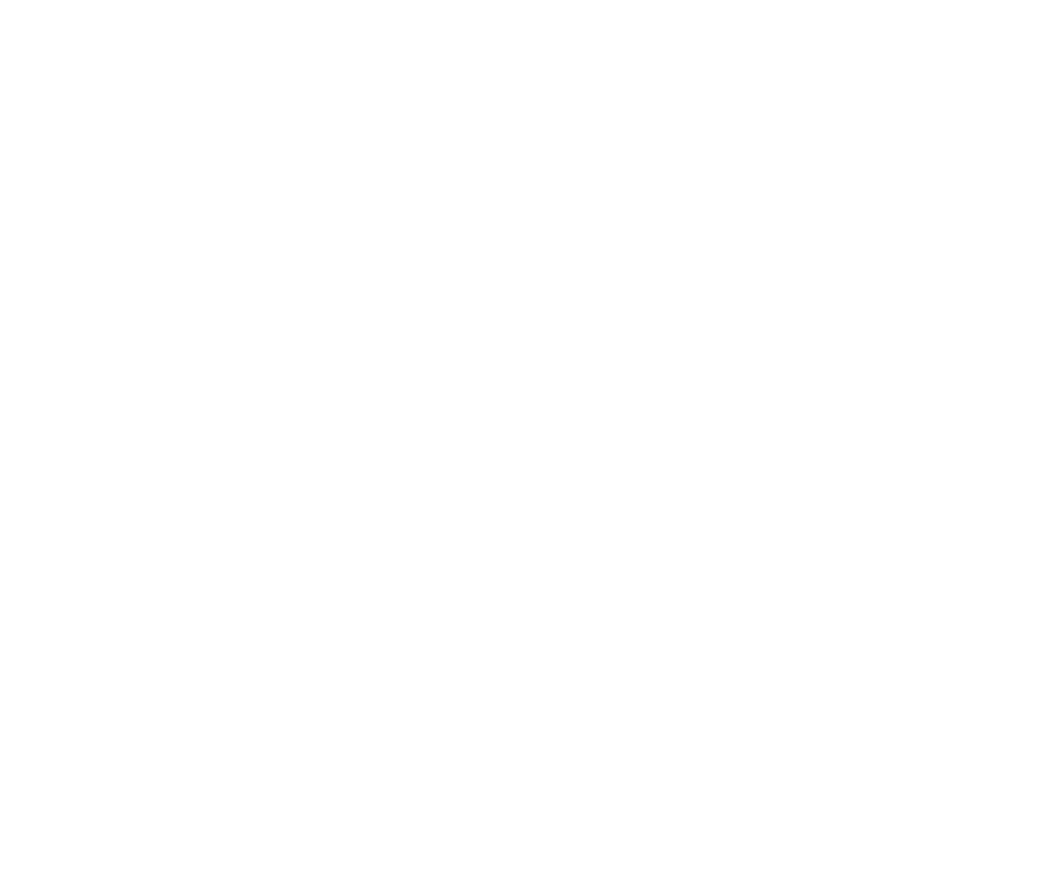
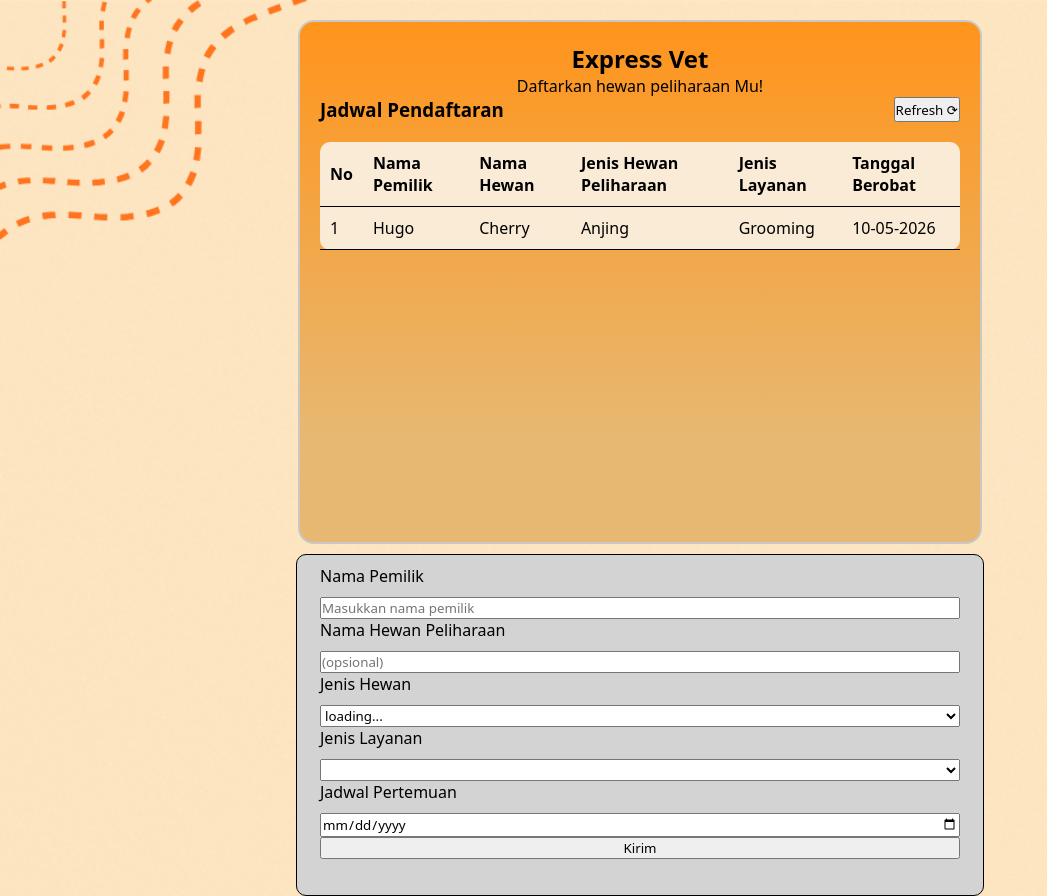
Before and after one commit to Lycheecat/expressvet, a website: page pages/index.html in a window 1280 px wide. Shown: the whole page, without its empty margins (0-1047 px from the left). Before the commit the page ends 800 px from the top, so only its background shows below. Drawn offline with Linux system fonts and the light colour scheme.

Commit message:
second commit :page initiation

```diff
--- a/pages/index.html
+++ b/pages/index.html
@@ -1,11 +1,76 @@
 <!DOCTYPE html>
 <html lang="en">
+
 <head>
     <meta charset="UTF-8">
     <meta name="viewport" content="width=device-width, initial-scale=1.0">
-    <title>Document</title>
+    <title>Express Vet | Klinik Hewan Kesayangan-Mu</title>
+    <link rel="stylesheet" href="../style/indexStyle.css">
 </head>
+
 <body>
+    <main class="container">
+        <header>
+            <section class="title">
+                <h1>Express Vet</h1>
+                <p>Daftarkan hewan peliharaan Mu! </p>
+            </section>
+            <section class="content-1">
+                <div class="table-container">
+                    <div class="table-header">
+                        <h3>Jadwal Pendaftaran</h3>
+                        <button>Refresh &#x27F3;</button>
+                    </div>
+                    <table class="schedule-table">
+                        <tr>
+                            <th>No</th>
+                            <th>Nama Pemilik</th>
+                            <th>Nama Hewan</th>
+                            <th>Jenis Hewan Peliharaan</th>
+                            <th>Jenis Layanan</th>
+                            <th>Tanggal Berobat</th>
+                        </tr>
+                        <tbody id="table-body">
+                            <td>1</td>
+                            <td>Hugo</td>
+                            <td>Cherry</td>
+                            <td>Anjing</td>
+                            <td>Grooming</td>
+                            <td>10-05-2026</td>
+                        </tbody>
+                    </table>
+                </div>
+            </section>
+        </header>
+        <section class="content-2">
+            <form id="booking-form">
+                <label>
+                    Nama Pemilik
+                    <input type="text" placeholder="Masukkan nama pemilik">
+                </label>
+                <label>
+                    Nama Hewan Peliharaan
+                    <input type="text" placeholder="(opsional)">
+                </label>
+                <label>
+                    Jenis Hewan
+                    <select id="pet-type">
+                        <option>loading...</option>
+                    </select>
+                </label>
+                <label>
+                    Jenis Layanan
+                    <select>loading...</select>
+                </label>
+                <label>
+                    Jadwal Pertemuan
+                    <input type="date">
+                </label>
+                <button class="btn-submit" type="submit">Kirim</button>
+            </form>
+        </section>
+    </main>
 
 </body>
+
 </html>
--- /dev/null
+++ b/style/indexStyle.css
@@ -0,0 +1,86 @@
+*, html {
+    padding: 0;
+    margin: 0;
+    font-family: system-ui, -apple-system, BlinkMacSystemFont, 'Segoe UI', Roboto, Oxygen, Ubuntu, Cantarell, 'Open Sans', 'Helvetica Neue', sans-serif;
+}
+
+body{
+    background-size: cover;
+    background-repeat: no-repeat;
+    background-image: url("../assets/linic.png");
+}
+
+.container{
+    display: flex;
+    flex-direction: column;
+    justify-content: center;
+    align-items: center;
+    margin-top: 20px;
+}
+
+header{
+    background: linear-gradient(rgb(255, 148, 27)0%,#e7b872 80%);
+    width: 50vw;
+    min-height: 60vh;
+    border: 2px solid rgb(200, 200, 200);
+    border-radius: 16px;
+    padding: 20px;
+}
+
+.title{
+    display: flex;
+    flex-direction: column;
+    justify-content: center;
+    align-items: center;
+}
+
+.content-1{
+    display: flex;
+    justify-content: center;
+}
+
+table{
+    width: 100%;
+    border-radius: 10px;
+    border-collapse: collapse;
+    margin-top: 20px;
+    background-color: antiquewhite;
+}
+
+.table-header{
+    display: flex;
+    justify-content: space-between;
+}
+
+th,td{
+    padding: 10px;
+    border-bottom: 1px solid black;
+    text-align: left;
+}
+
+.content-2{
+    background-color: rgb(211, 211, 211);
+    width: 52vw;
+    margin-top: 10px;
+    display: flex;
+    justify-content: center;
+    border: 1px solid black;
+    padding: 10px;
+    border-radius: 10px;
+}
+
+#booking-form{
+    display: flex;
+    flex-direction: column;
+    width: 50vw;
+    height: 20rem;
+}
+
+label{
+    display: grid;
+    gap: 10px;
+}
+
+btn-submit{
+    width: 1em;
+}
```
Also changed, not shown: assets/linic.png (added).
